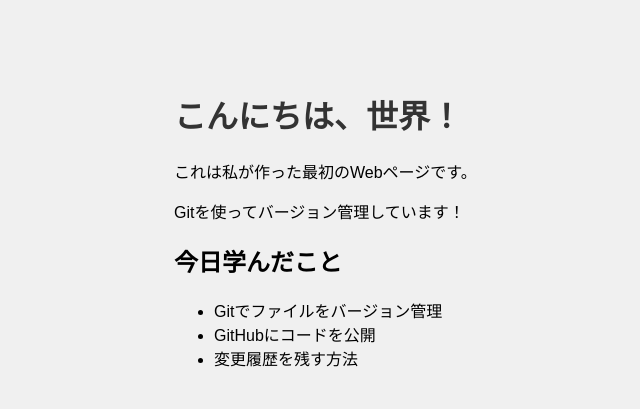
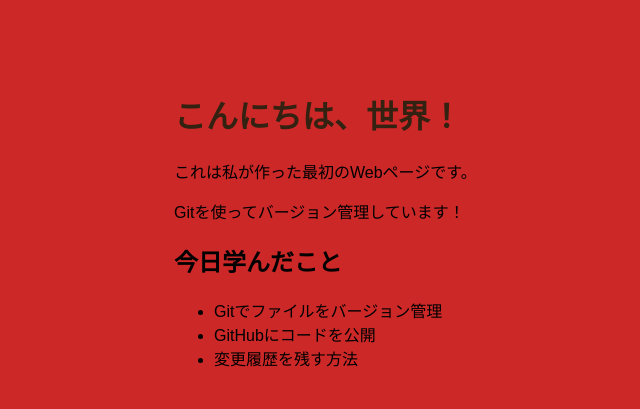
Before and after one commit to sato-325/my-first-project, a plain HTML site: page index.html in a window 1280 px wide. Shown: the whole page, without its empty margins (66-706 px from the left). Drawn offline with Linux system fonts and the light colour scheme.

Commit message:
背景を赤色にしました

```diff
--- a/index.html
+++ b/index.html
@@ -10,10 +10,10 @@
             max-width: 800px;
             margin: 50px auto;
             padding: 20px;
-            background-color: #f0f0f0;
+            background-color: #cc2828;
         }
         h1 {
-            color: #333;
+            color: #321;
         }
     </style>
 </head>
```
